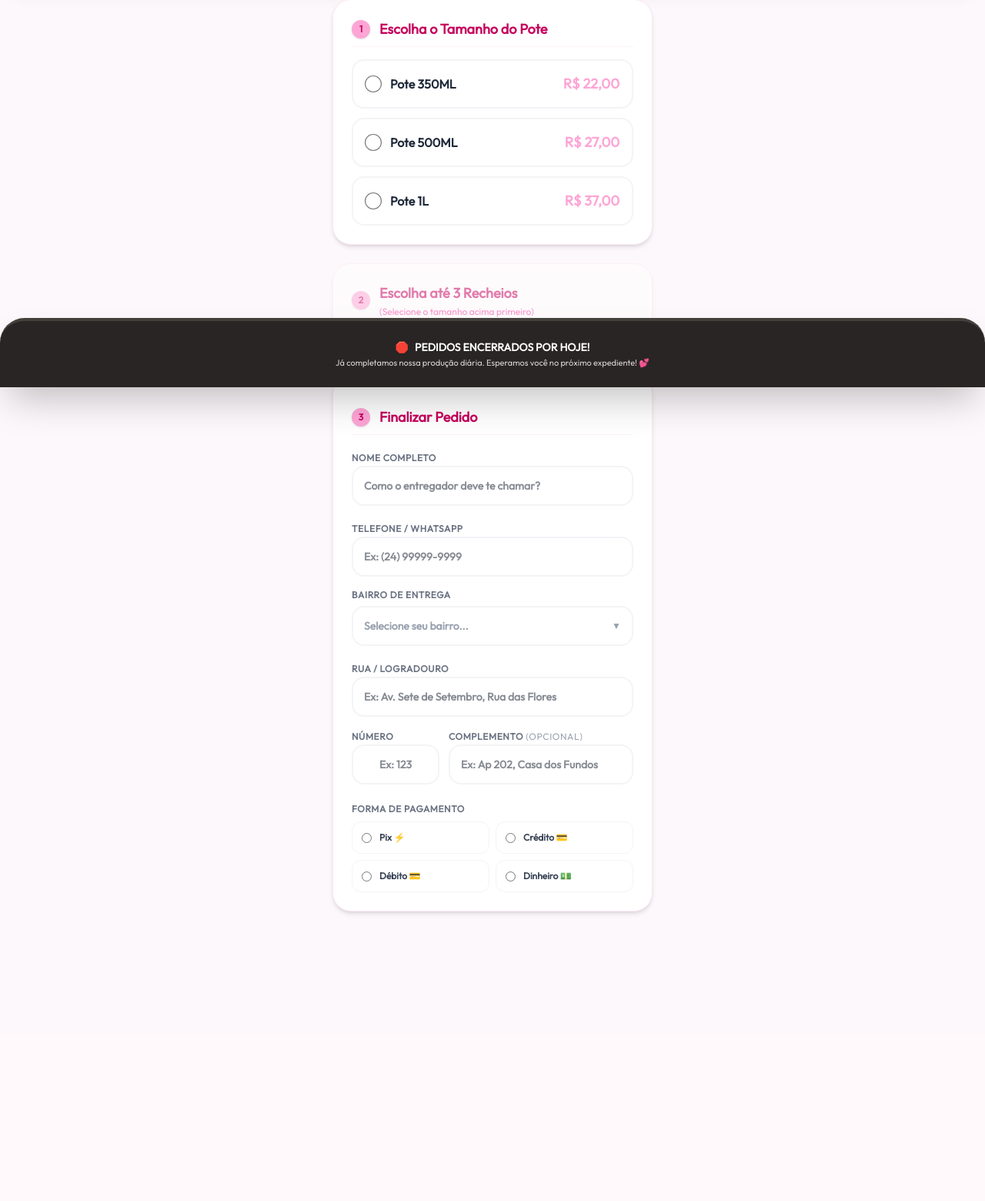
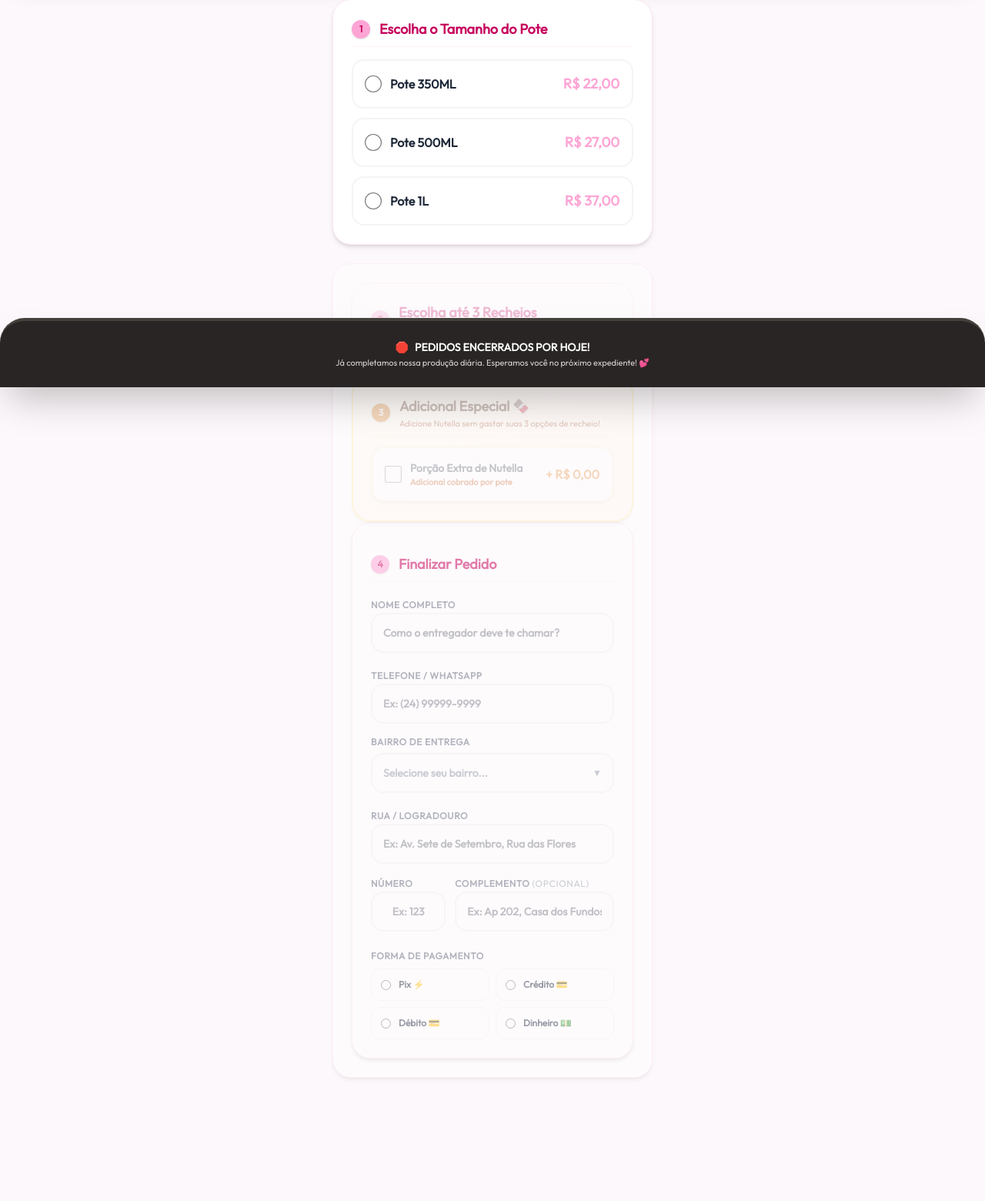
Before and after one commit to JoaoGabriel39359/System-E-commerce-, a FastAPI app: page / in a window 1280 px wide. Shown: the part 297-1857 px from the top of the page at 77% size. Before the commit the page ends 1485 px from the top, so only its background shows below. Run offline with FastAPI, Linux system fonts and the light colour scheme; data that the repository does not hold is empty.

Commit message:
fix: nutella reage ao admin + upsert em lote sem crash

```diff
--- a/static/js/app-cliente.js
+++ b/static/js/app-cliente.js
@@ -30,6 +30,7 @@ createApp({
             // Rascunho do produto ATUAL sendo montado
             tamanhoSelecionado: null,
             recheiosSelecionados: [],
+            nutellaSelecionada: false,
 
             // Array que guarda todos os copos adicionados ao carrinho
             itensNoCarrinho: [],
@@ -66,7 +67,7 @@ createApp({
         }
     },
     mounted() {
-        // Monitora desconexão com a internet (Dica 4)
+        // 1. Monitora desconexão com a internet
         window.addEventListener('online', () => {
             this.isOffline = false;
             this.mostrarToast('Sua conexão de internet retornou! 🟢');
@@ -75,12 +76,16 @@ createApp({
             this.isOffline = true;
         });
 
-        // Lê as configurações dos inputs hidden com segurança após o DOM estar pronto
-        this.nutellaGratisAtiva = document.getElementById('nutella_gratis_config')?.value === 'true';
+        // 2. Lê as configurações dos inputs hidden vindos do HTML/Python com verificação segura
+        const inputNutella = document.getElementById('nutella_gratis_config');
+        if (inputNutella) {
+            this.nutellaGratisAtiva = inputNutella.value === 'true';
+        }
+
         this.whatsappVendedor = document.getElementById('whatsapp_vendedor_config')?.value || '';
         this.lojaAbertaAtiva = document.getElementById('loja_aberta_config')?.value !== 'false';
 
-        // Carrega os dados JSON iniciais renderizados pelo backend se existirem
+        // 3. Carrega os dados JSON iniciais renderizados pelo backend se existirem
         try {
             const ingElem = document.getElementById('initial-ingredientes');
             if (ingElem && ingElem.textContent) {
@@ -94,7 +99,7 @@ createApp({
             console.error("Erro ao carregar dados iniciais no JS:", e);
         }
 
-        // Dica 5: Conexão SSE (Server-Sent Events) para atualizações push instantâneas em tempo real
+        // 4. Conexão SSE (Server-Sent Events) para atualizações push em tempo real
         if (window.EventSource) {
             try {
                 const eventSource = new EventSource('/admin/api/status-stream');
@@ -108,14 +113,14 @@ createApp({
                     }
                 };
                 eventSource.onerror = () => {
-                    // Se falhar a transmissão contínua (ex: oscilação de rede), o polling serve de backup
+                    // Se falhar a transmissão contínua, o polling serve de backup
                 };
             } catch (errSse) {
                 console.warn("EventSource indisponível, usando polling de backup:", errSse);
             }
         }
 
-        // Polling tradicional de backup a cada 10 segundos
+        // 5. Polling tradicional de backup a cada 10 segundos
         setInterval(async () => {
             try {
                 const response = await fetch('/admin/api/status-loja');
@@ -140,13 +145,16 @@ createApp({
             return "";
         },
         adicionalNutella() {
-            if (this.recheiosSelecionados.includes("Nutella") && !this.nutellaGratisAtiva) {
-                if (this.tamanhoSelecionado === 22) return 2.00;
-                if (this.tamanhoSelecionado === 27) return 3.00;
-                if (this.tamanhoSelecionado === 37) return 5.00;
-                return 3.00;
+            // Se a Nutella não foi marcada ou está em promoção no Admin, não cobra nada
+            if (!this.nutellaSelecionada || this.nutellaGratisAtiva) {
+                return 0.00;
             }
-            return 0.00;
+
+            // Se o botão de Nutella grátis estiver desligado no admin e o cliente marcou a opção:
+            if (this.tamanhoSelecionado === 22) return 2.00; // 350ML
+            if (this.tamanhoSelecionado === 27) return 3.00; // 500ML
+            if (this.tamanhoSelecionado === 37) return 5.00; // 1L
+            return 3.00;
         },
         // Calcula o valor do copo que está sendo montado na tela agora
         precoItemAtual() {
@@ -168,6 +176,16 @@ createApp({
             return this.totalPedido.toFixed(2).replace('.', ',');
         }
     },
+
+    watch: {
+        nutellaGratisAtiva(novoValor) {
+            // Se o status mudar com a página aberta, exibe aviso para o cliente
+            if (novoValor) {
+                this.mostrarToast('🎉 Oba! Nutella está GRÁTIS hoje!');
+            }
+        }
+    },
+
     methods: {
         processarAtualizacaoStatus(data) {
             if (!data) return;
@@ -179,7 +197,7 @@ createApp({
 
             // 2. Nutella grátis
             if (data.nutella_gratis !== undefined) {
-                this.nutellaGratisAtiva = data.nutella_gratis;
+                this.nutellaGratisAtiva = (data.nutella_gratis === true || data.nutella_gratis === 'true');
             }
 
             // 3. Ingredientes
@@ -255,24 +273,33 @@ createApp({
                 return;
             }
 
-            // Cria uma cópia do copo atual montado
+            // Copia os recheios e adiciona a informação da Nutella isolada se marcada
+            let recheiosFinais = [...this.recheiosSelecionados];
+            if (this.nutellaSelecionada) {
+                const labelNutella = this.nutellaGratisAtiva ? 'Nutella (Grátis 🎉)' : 'Nutella (Adicional 🍫)';
+                recheiosFinais.push(labelNutella);
+            }
+
+            // Cria o objeto do produto com a Nutella calculada a parte
             const novoItem = {
                 id: Date.now(),
                 tamanhoLabel: this.labelTamanho,
-                recheios: [...this.recheiosSelecionados],
+                recheios: recheiosFinais,
+                temNutellaIsolada: this.nutellaSelecionada,
                 adicionalNutella: this.adicionalNutella,
                 precoTotal: this.precoItemAtual
             };
 
             this.itensNoCarrinho.push(novoItem);
 
-            // Guarda referência do item para exibir no modal
+            // Guarda referência do item para o modal de confirmação
             this.ultimoItemAdicionado = novoItem;
             this.modalAdicionadoAberto = true;
 
-            // Reseta a montagem para o cliente poder escolher outro
+            // RESETA O RASCUNHO PARA O PRÓXIMO POTE:
             this.recheiosSelecionados = [];
             this.tamanhoSelecionado = null;
+            this.nutellaSelecionada = false; // 👈 RESETA A NUTELLA PARA O PRÓXIMO POTE
         },
 
         // Fecha o modal de confirmação e deixa o cliente montar mais
--- a/templates/cardapio.html
+++ b/templates/cardapio.html
@@ -99,6 +99,9 @@
             <div class="bg-white p-6 rounded-3xl shadow-md border border-pink-100 transition-all duration-300"
                 :class="!tamanhoSelecionado ? 'opacity-50 pointer-events-none select-none' : ''">
 
+                <div class="bg-white p-6 rounded-3xl shadow-md border border-pink-100 transition-all duration-300"
+                    :class="!tamanhoSelecionado ? 'opacity-50 pointer-events-none select-none' : ''">
+
                     <div class="flex items-center justify-between mb-4 border-b border-pink-50 pb-2">
                         <div class="flex items-center gap-3">
                             <span
@@ -114,34 +117,68 @@
 
                     <div class="space-y-2">
                         <template v-for="(dados, nome) in ingredientesMap" :key="nome">
-                        <label v-if="dados && dados.disponivel"
+                            <label v-if="dados && dados.disponivel && nome !== 'Nutella'"
                                 class="flex items-center justify-between p-3.5 border-2 rounded-xl cursor-pointer transition-all"
                                 :class="recheiosSelecionados.includes(nome) ? 'border-pink-300 bg-pink-100/40 shadow-xs' : 'border-gray-50 bg-white'">
                                 <div class="flex items-center gap-3">
                                     <input type="checkbox" :value="nome" v-model="recheiosSelecionados"
                                         @change="validarLimite" class="w-5 h-5 accent-pink-300 rounded">
-                                <span class="text-gray-700 font-bold text-sm">
-                                    <span v-text="nome"></span>
-                                    <span v-if="nome === 'Nutella'"
-                                        class="text-[10px] text-white bg-amber-600 px-1.5 py-0.5 rounded-md ml-1 font-extrabold">Adicional</span>
-                                </span>
+                                    <span class="text-gray-700 font-bold text-sm" v-text="nome"></span>
                                 </div>
                                 <span class="text-pink-400 text-xs">❤️</span>
                             </label>
                         </template>
                     </div>
+                </div>
 
-                <div v-if="recheiosSelecionados.includes('Nutella') && adicionalNutella > 0"
-                    class="mt-4 p-3 bg-amber-50 text-amber-900 rounded-xl text-xs font-bold border border-amber-200 shadow-inner">
-                    ℹ️ Adicional de Nutella incluso para o tamanho: <strong>+ R$ <span
-                            v-text="adicionalNutella.toFixed(2).replace('.', ',')"></span></strong>
+                <div class="bg-gradient-to-br from-amber-50 to-orange-50 p-6 rounded-3xl shadow-md border-2 border-amber-200 transition-all duration-300"
+                    :class="!tamanhoSelecionado ? 'opacity-50 pointer-events-none select-none' : ''">
+
+                    <div class="flex items-center justify-between mb-3 border-b border-amber-100 pb-2">
+                        <div class="flex items-center gap-3">
+                            <span
+                                class="bg-amber-600 text-white text-xs font-bold w-6 h-6 rounded-full flex items-center justify-center shadow-sm">3</span>
+                            <div>
+                                <h3 class="font-extrabold text-lg text-amber-950">Adicional Especial 🍫</h3>
+                                <p class="text-[11px] text-amber-800 font-medium">Adicione Nutella sem gastar suas 3
+                                    opções de recheio!</p>
                             </div>
+                        </div>
+                    </div>
+
+                    <label
+                        class="flex items-center justify-between p-4 bg-white border-2 rounded-2xl cursor-pointer shadow-sm transition-all duration-200 select-none"
+                        :class="nutellaSelecionada ? 'border-amber-500 ring-2 ring-amber-200 bg-amber-50/40' : 'border-amber-100/80'">
+                        <div class="flex items-center gap-3">
+                            <input type="checkbox" v-model="nutellaSelecionada"
+                                class="w-5 h-5 accent-amber-600 rounded scale-110">
+                            <div>
+                                <span class="font-extrabold text-gray-800 text-sm block">Porção Extra de Nutella</span>
+
+                                <span v-if="nutellaGratisAtiva"
+                                    class="text-[10px] text-emerald-700 font-black bg-emerald-100 px-2 py-0.5 rounded-md inline-block mt-0.5">
+                                    🎉 PROMOÇÃO: HOJE É GRÁTIS!
+                                </span>
+                                <span v-else class="text-[11px] text-amber-700 font-semibold block">
+                                    Adicional cobrado por pote
+                                </span>
+                            </div>
+                        </div>
+
+                        <div class="text-right">
+                            <span v-if="nutellaGratisAtiva" class="font-black text-emerald-600 text-base">GRÁTIS</span>
+
+                            <span v-else class="font-black text-amber-600 text-base">
+                                + R$ <span v-text="adicionalNutella.toFixed(2).replace('.', ',')"></span>
+                            </span>
+                        </div>
+                    </label>
                 </div>
 
                 <div id="checkout" class="bg-white p-6 rounded-3xl shadow-md border border-pink-100 space-y-4 pt-10">
                     <div class="flex items-center gap-3 border-b border-pink-50 pb-2">
                         <span
-                        class="bg-pink-300 text-pink-700 text-xs font-bold w-6 h-6 rounded-full flex items-center justify-center shadow-sm">3</span>
+                            class="bg-pink-300 text-pink-700 text-xs font-bold w-6 h-6 rounded-full flex items-center justify-center shadow-sm">4</span>
                         <h3 class="font-extrabold text-lg text-pink-700">Finalizar Pedido</h3>
                     </div>
 
@@ -152,7 +189,8 @@
                     </div>
 
                     <div class="space-y-1.5">
-                    <label class="text-xs font-black text-gray-500 uppercase tracking-wider">Telefone / WhatsApp</label>
+                        <label class="text-xs font-black text-gray-500 uppercase tracking-wider">Telefone /
+                            WhatsApp</label>
                         <input type="tel" v-model="telefoneCliente" placeholder="Ex: (24) 99999-9999"
                             class="w-full p-3.5 border-2 border-gray-100 rounded-2xl text-sm font-semibold focus:outline-none focus:border-pink-300 transition-all">
                     </div>
@@ -179,8 +217,7 @@
 
                             <div class="space-y-1 pt-1">
                                 <button type="button" v-for="(taxa, bairro) in bairrosMap" :key="bairro"
-                                v-show="filtrarBairro(bairro)"
-                                @click="clicarNoBairro(bairro, taxa)"
+                                    v-show="filtrarBairro(bairro)" @click="clicarNoBairro(bairro, taxa)"
                                     class="w-full text-left p-2.5 hover:bg-pink-50 rounded-xl text-sm font-bold text-gray-700 transition-colors flex justify-between items-center">
                                     <span v-text="bairro"></span>
                                     <span class="text-xs text-pink-500 bg-pink-100/50 px-2 py-0.5 rounded-md">
@@ -195,7 +232,8 @@
                         <div class="space-y-1.5">
                             <label class="text-xs font-black text-gray-500 uppercase tracking-wider">Rua /
                                 Logradouro</label>
-                        <input type="text" v-model="enderecoRua" placeholder="Ex: Av. Sete de Setembro, Rua das Flores"
+                            <input type="text" v-model="enderecoRua"
+                                placeholder="Ex: Av. Sete de Setembro, Rua das Flores"
                                 class="w-full p-3.5 border-2 border-gray-100 rounded-2xl text-sm font-semibold focus:outline-none focus:border-pink-300 transition-all">
                         </div>
 
@@ -207,9 +245,10 @@
                             </div>
 
                             <div class="col-span-2 space-y-1.5">
-                            <label class="text-xs font-black text-gray-500 uppercase tracking-wider">Complemento <span
-                                    class="text-gray-400 font-normal">(Opcional)</span></label>
-                            <input type="text" v-model="enderecoComplemento" placeholder="Ex: Ap 202, Casa dos Fundos"
+                                <label class="text-xs font-black text-gray-500 uppercase tracking-wider">Complemento
+                                    <span class="text-gray-400 font-normal">(Opcional)</span></label>
+                                <input type="text" v-model="enderecoComplemento"
+                                    placeholder="Ex: Ap 202, Casa dos Fundos"
                                     class="w-full p-3.5 border-2 border-gray-100 rounded-2xl text-sm font-semibold focus:outline-none focus:border-pink-300 transition-all">
                             </div>
                         </div>
@@ -408,7 +447,8 @@
                             <div v-if="item.adicionalNutella > 0"
                                 class="text-[10px] font-bold text-amber-800 bg-amber-50/80 px-1.5 py-0.5 rounded flex justify-between items-center mt-1">
                                 <span>🍫 Adicional de Nutella incluso</span>
-                                <span>+ R$ <span v-text="item.adicionalNutella.toFixed(2).replace('.', ',')"></span></span>
+                                <span>+ R$ <span
+                                        v-text="item.adicionalNutella.toFixed(2).replace('.', ',')"></span></span>
                             </div>
 
                             <button type="button" @click="removerItemCarrinho(item.id)"
```
Also changed, not shown: routers/admin.py (+30 -23 lines). Lines whose indentation alone changed are shown as unchanged.
